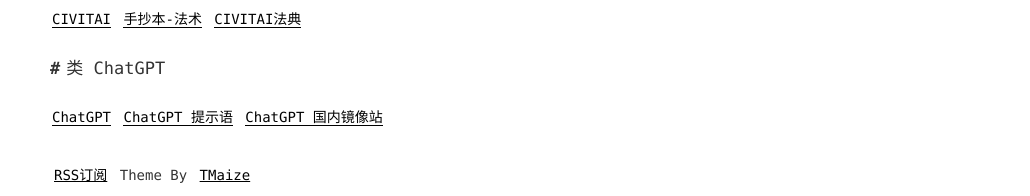
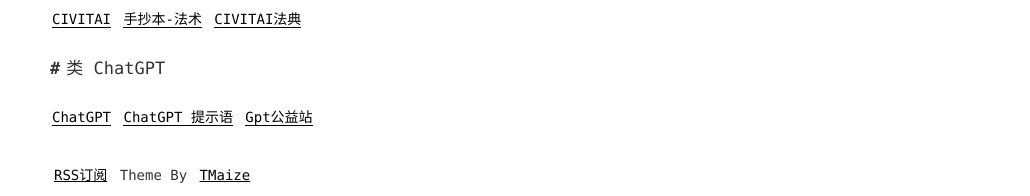
Before and after one commit to admans/admans.github.io, a Jekyll site: the page built from pages/navi.md, in a window 1280 px wide. Shown: the part 1285-1481 px from the top of the page, without its empty margins (250-1280 px from the left). Built offline with Jekyll 4.4.1, drawn with Linux system fonts in a browser that asks for light colours.

Commit message:
Update navi.md
更新Gpt公益站

```diff
--- a/pages/navi.md
+++ b/pages/navi.md
@@ -49,4 +49,4 @@ title: 导航
 
 ## 类 ChatGPT
 
-[ChatGPT](https://chat.openai.com/ "ChatGPT") [ChatGPT 提示语](https://prompts.fresns.cn/ "ChatGPT 提示语") [ChatGPT 国内镜像站](https://blog.forwardminded.xyz/ "ChatGPT 国内镜像站")
+[ChatGPT](https://chat.openai.com/ "ChatGPT") [ChatGPT 提示语](https://prompts.fresns.cn/ "ChatGPT 提示语") [Gpt公益站](https://nav.chatkey.top/ "Gpt公益站")
```
